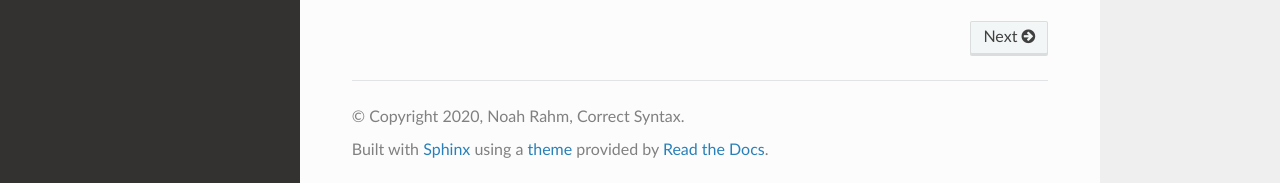
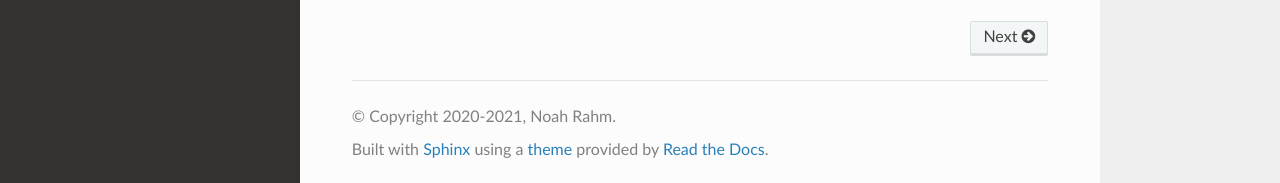
Before and after one commit to Correct-Syntax/ui-style-lang, a Sphinx documentation site: the page built from docs/source/index.rst, in a window 1280 px wide and 900 px high, scrolled down 1022 px. Shown: the part 714-897 px from the top of the window. Built offline with Sphinx 7.4.7 and the Read the Docs theme 2.0.0, drawn with Linux system fonts in a browser that asks for light colours.

Commit message:
update copyright

```diff
--- a/docs/source/conf.py
+++ b/docs/source/conf.py
@@ -18,8 +18,8 @@ sys.path.insert(0, os.path.abspath('../..'))
 # -- Project information -----------------------------------------------------
 
 project = 'UI Style Lang'
-copyright = '2020, Noah Rahm, Correct Syntax'
-author = 'Noah Rahm, Correct Syntax'
+copyright = '2020-2021, Noah Rahm'
+author = 'Noah Rahm'
 
 # The full version, including alpha/beta/rc tags
 release = '0.8.5'
```
